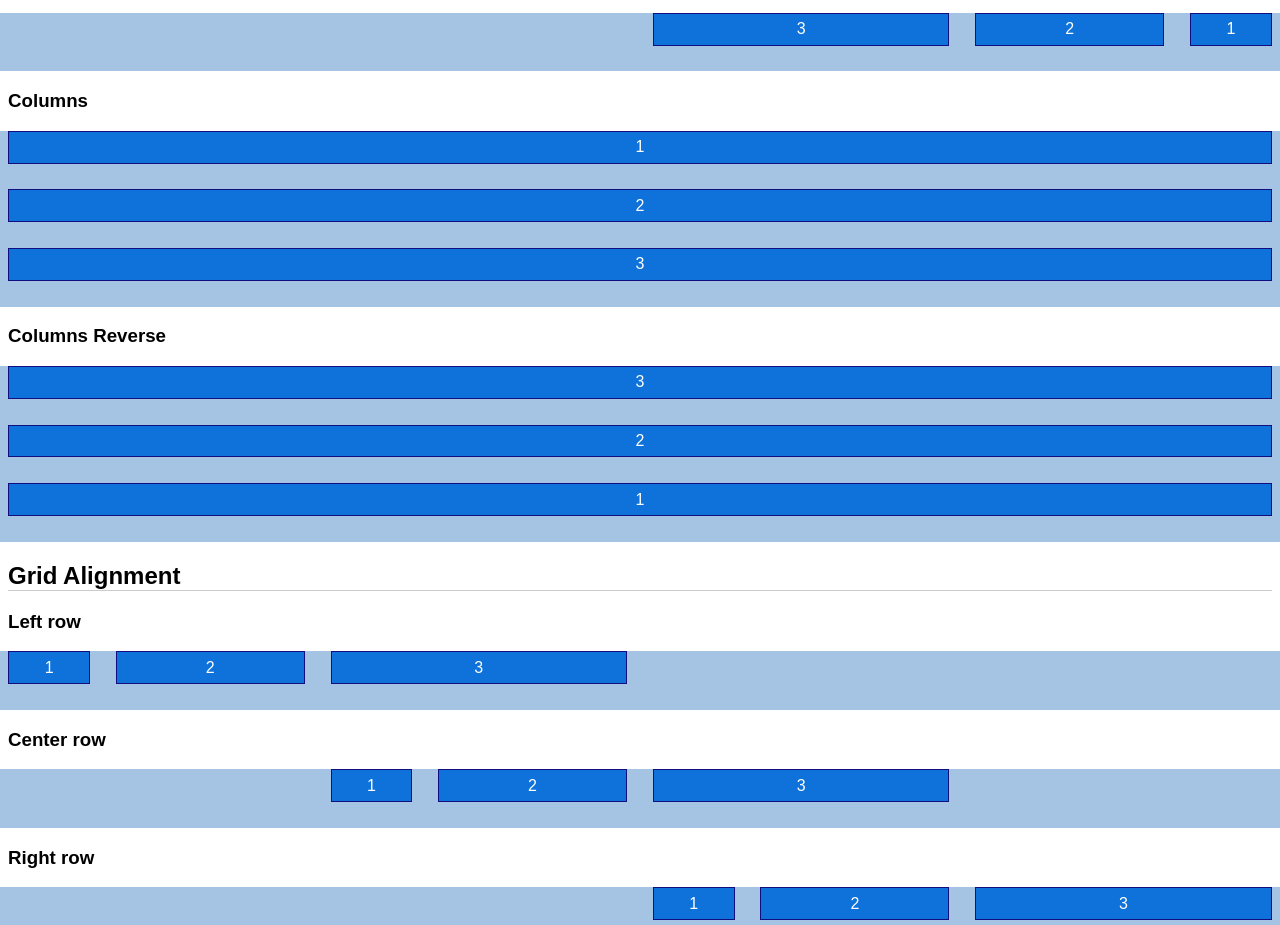
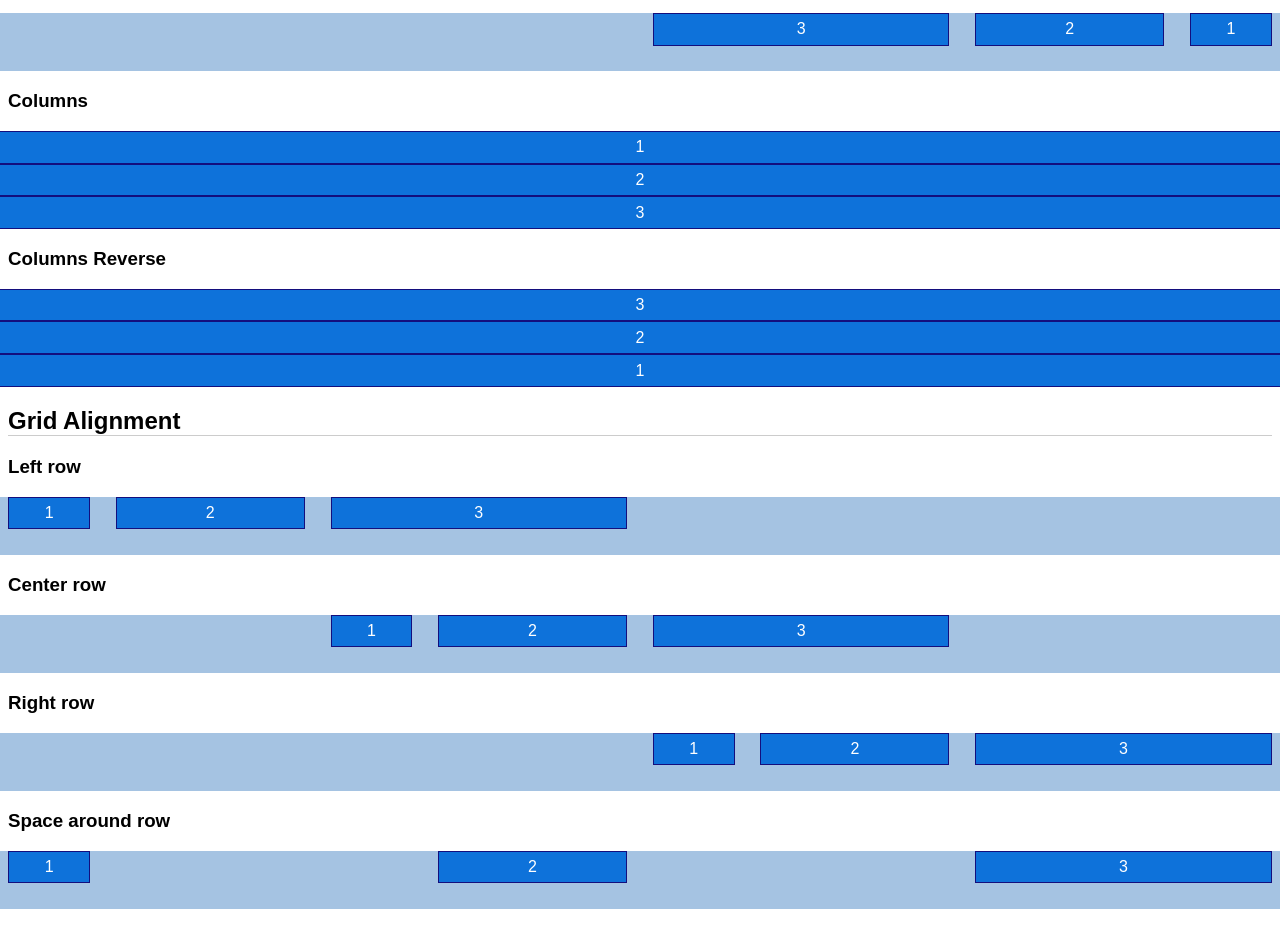
Before and after one commit to thingsym/flexbox-grid-mixins, a website: page doc/example/example.html in a window 1280 px wide. Shown: the part 5360-6285 px from the top of the page. Drawn offline with Linux system fonts and the light colour scheme.

Commit message:
fix example

```diff
--- a/doc/example/example.html
+++ b/doc/example/example.html
@@ -813,13 +813,13 @@
 <h3>Columns</h3>
 
 <div class="grid--column">
-<div class="grid__col-1">
+<div class="grid__col">
     1
 </div>
-<div class="grid__col-2">
+<div class="grid__col">
     2
 </div>
-<div class="grid__col-3">
+<div class="grid__col">
     3
 </div>
 </div>
@@ -827,13 +827,13 @@
 <h3>Columns Reverse</h3>
 
 <div class="grid--column-reverse">
-<div class="grid__col-1">
+<div class="grid__col">
     1
 </div>
-<div class="grid__col-2">
+<div class="grid__col">
     2
 </div>
-<div class="grid__col-3">
+<div class="grid__col">
     3
 </div>
 </div>
--- a/doc/sass/responsive.scss
+++ b/doc/sass/responsive.scss
@@ -71,7 +71,6 @@ footer {
 
 .HolyGrail-body {
   background: #a5c3e2;
-  border: 1px solid #130e7d;
 }
 
 header,
```
Also changed, not shown: doc/css/grid-type.css, doc/css/responsive.css.
